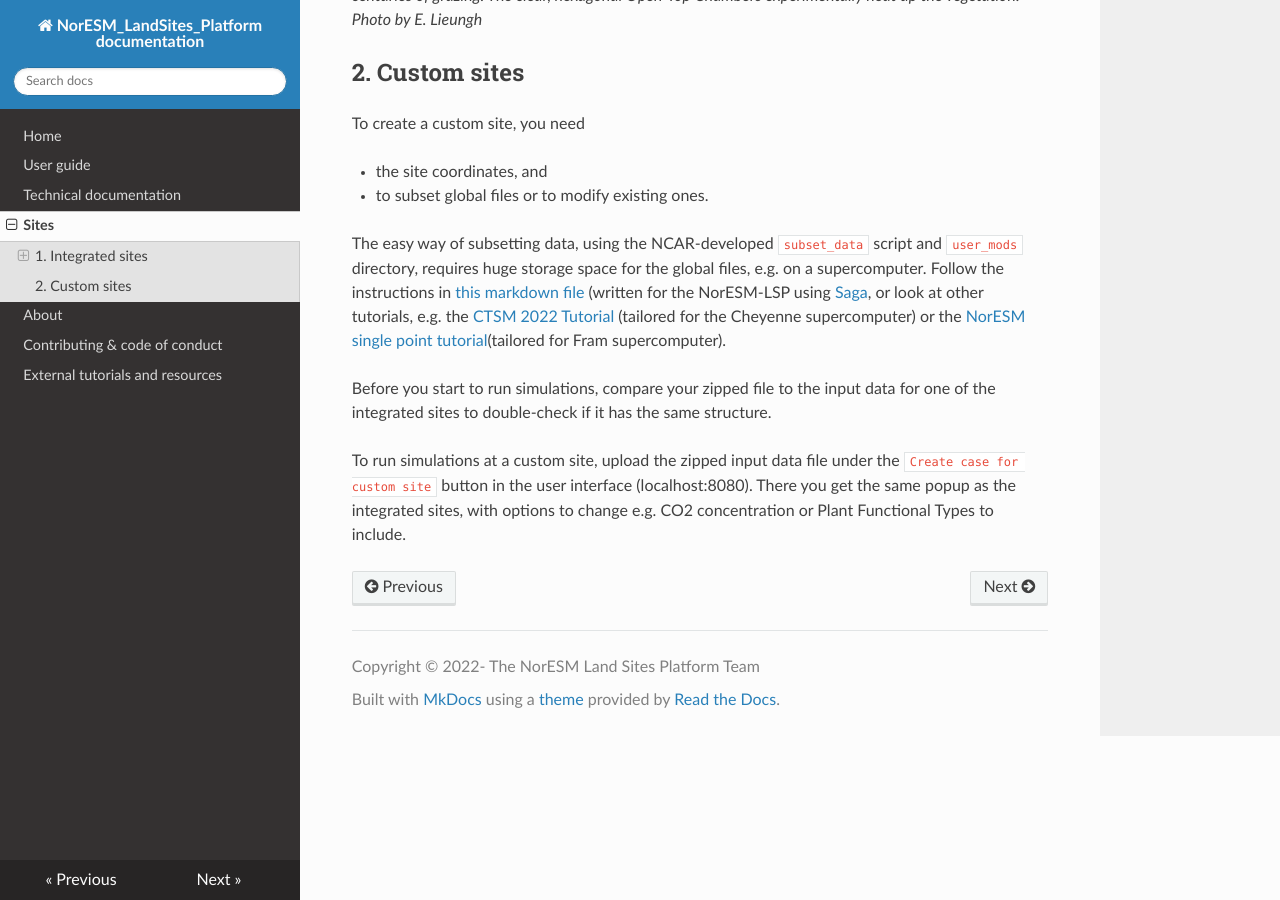
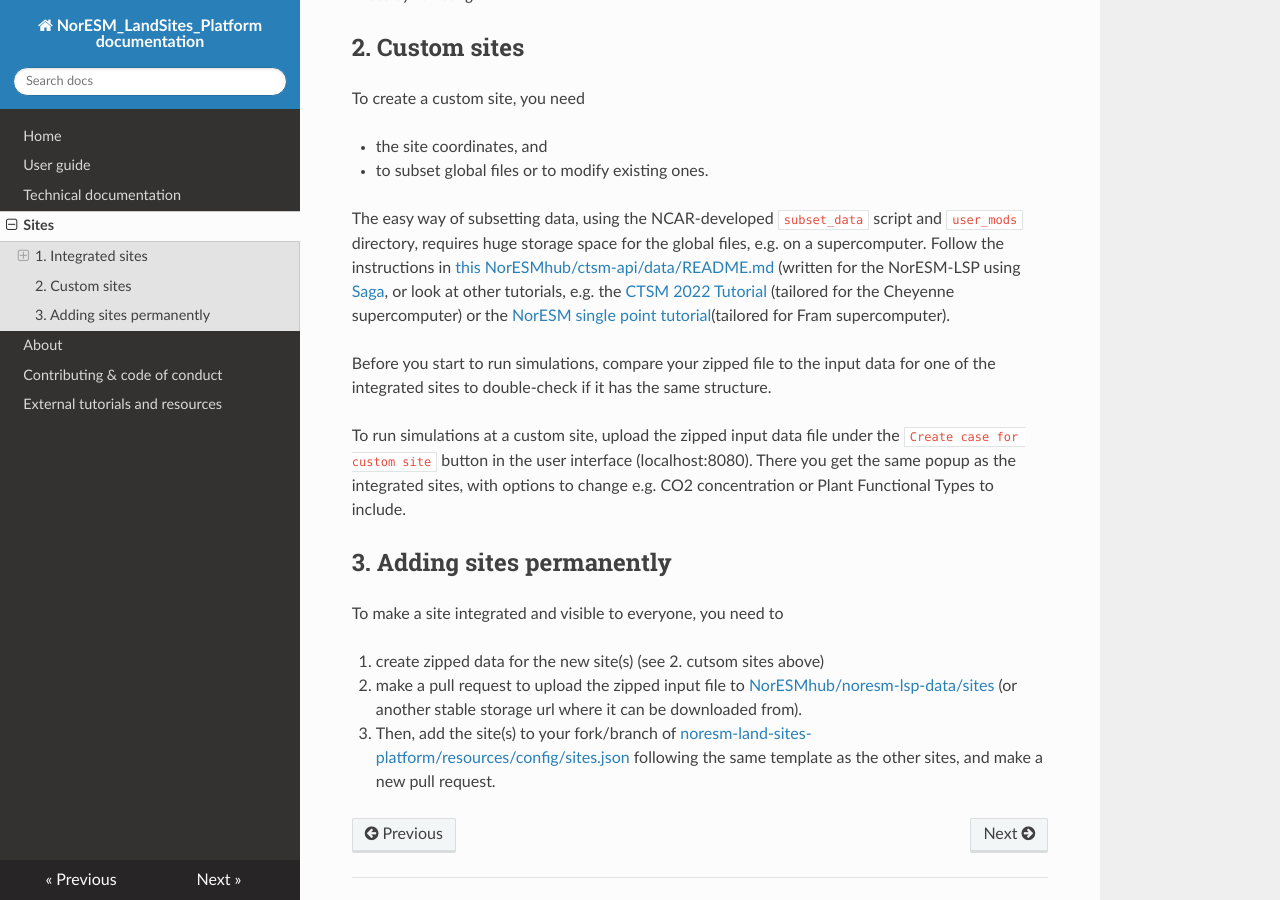
Before and after one commit to NorESMhub/noresm-land-sites-platform, an MkDocs documentation site: the page built from docs/land-sites.md, in a window 1280 px wide and 900 px high, scrolled down 6239 px. Built offline with MkDocs 1.6.1, drawn with Linux system fonts in a browser that asks for light colours; nearby versions of some CDN libraries.

Commit message:
site integration instructions

```diff
--- a/docs/land-sites.md
+++ b/docs/land-sites.md
@@ -59,9 +59,6 @@ Other relevant papers:
 
 *Details from the Finse flux tower. Photo from [Finse EcHO](https://www.mn.uio.no/geo/english/research/groups/latice/infrastructure/)*
 
------------------------------------------------------------------------
-
-
 ### [Vestland climate grid](https://betweenthefjords.w.uib.no/vestland-climate-grid/) sites
 
 The Vestland climate grid is a set of calcareous grassland sites across gradients of precipitation and temperature. The sites host many ecological reseach projects that study vegetation dynamics, plant interactions, functional traits and climate responses. Each site also has loggers for temperature and other climatic variables.
@@ -106,8 +103,16 @@ To create a custom site, you need
 - the site coordinates, and
 - to subset global files or to modify existing ones.
 
-The easy way of subsetting data, using the NCAR-developed `subset_data` script and `user_mods` directory, requires huge storage space for the global files, e.g. on a supercomputer. Follow the instructions in [this markdown file](https://github.com/NorESMhub/ctsm-api/tree/main/data/readme.md) (written for the NorESM-LSP using [Saga](https://documentation.sigma2.no/hpc_machines/saga.html]), or look at other tutorials, e.g. the [CTSM 2022 Tutorial](https://github.com/NCAR/CTSM-Tutorial-2022/blob/main/notebooks/Day2a_GenericSinglePoint.ipynb) (tailored for the Cheyenne supercomputer) or the [NorESM single point tutorial](https://metos-uio.github.io/CTSM-Norway-Documentation/quick-start-single-point/)(tailored for Fram supercomputer).
+The easy way of subsetting data, using the NCAR-developed `subset_data` script and `user_mods` directory, requires huge storage space for the global files, e.g. on a supercomputer. Follow the instructions in [this NorESMhub/ctsm-api/data/README.md](https://github.com/NorESMhub/ctsm-api/blob/main/data/README.md) (written for the NorESM-LSP using [Saga](https://documentation.sigma2.no/hpc_machines/saga.html]), or look at other tutorials, e.g. the [CTSM 2022 Tutorial](https://github.com/NCAR/CTSM-Tutorial-2022/blob/main/notebooks/Day2a_GenericSinglePoint.ipynb) (tailored for the Cheyenne supercomputer) or the [NorESM single point tutorial](https://metos-uio.github.io/CTSM-Norway-Documentation/quick-start-single-point/)(tailored for Fram supercomputer).
 
 Before you start to run simulations, compare your zipped file to the input data for one of the integrated sites to double-check if it has the same structure.
 
 To run simulations at a custom site, upload the zipped input data file under the `Create case for custom site` button in the user interface (localhost:8080). There you get the same popup as the integrated sites, with options to change e.g. CO2 concentration or Plant Functional Types to include.
+
+## 3. Adding sites permanently
+
+To make a site integrated and visible to everyone, you need to
+
+1. create zipped data for the new site(s) (see 2. cutsom sites above)
+2. make a pull request to upload the zipped input file to [NorESMhub/noresm-lsp-data/sites](https://github.com/NorESMhub/noresm-lsp-data/tree/main/sites) (or another stable storage url where it can be downloaded from).
+3. Then, add the site(s) to your fork/branch of [noresm-land-sites-platform/resources/config/sites.json](https://github.com/NorESMhub/noresm-land-sites-platform/blob/main/resources/config/sites.json) following the same template as the other sites, and make a new pull request.
```
